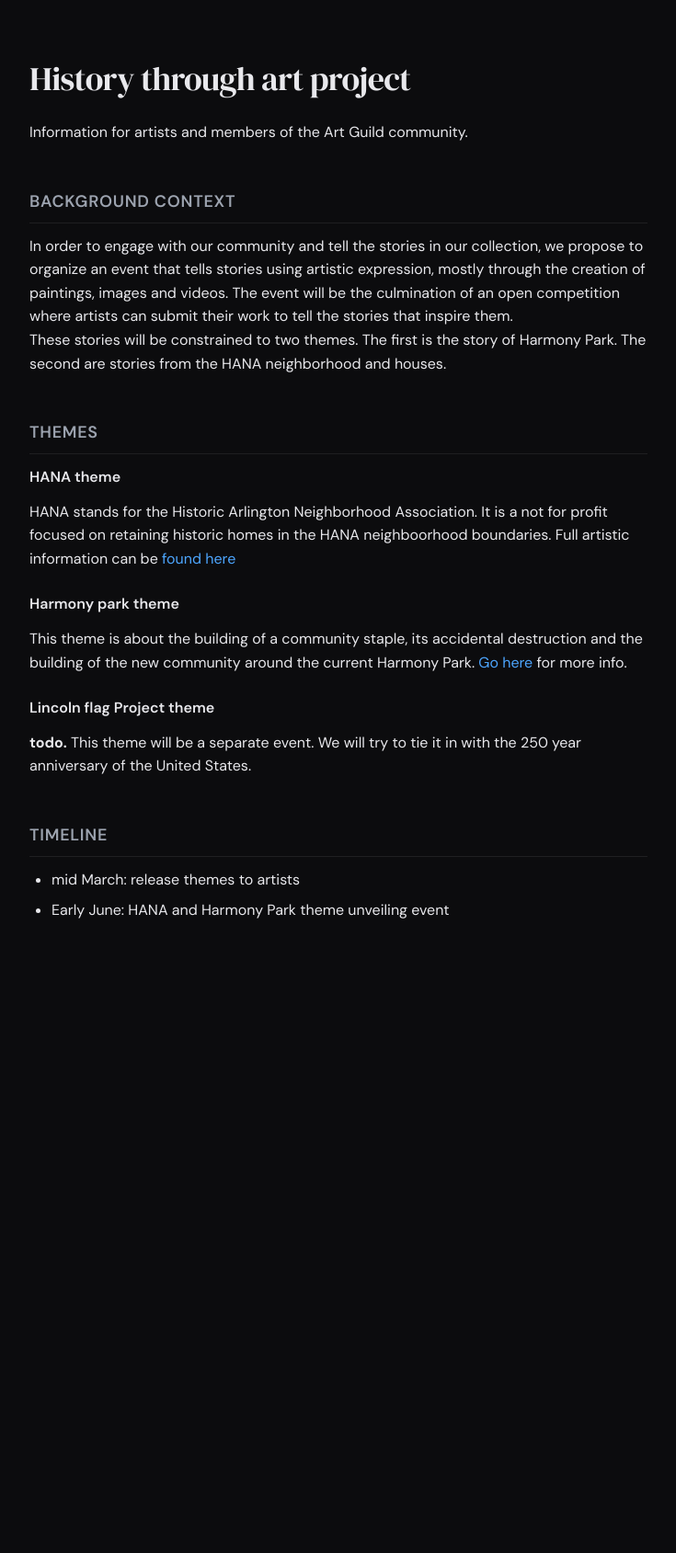
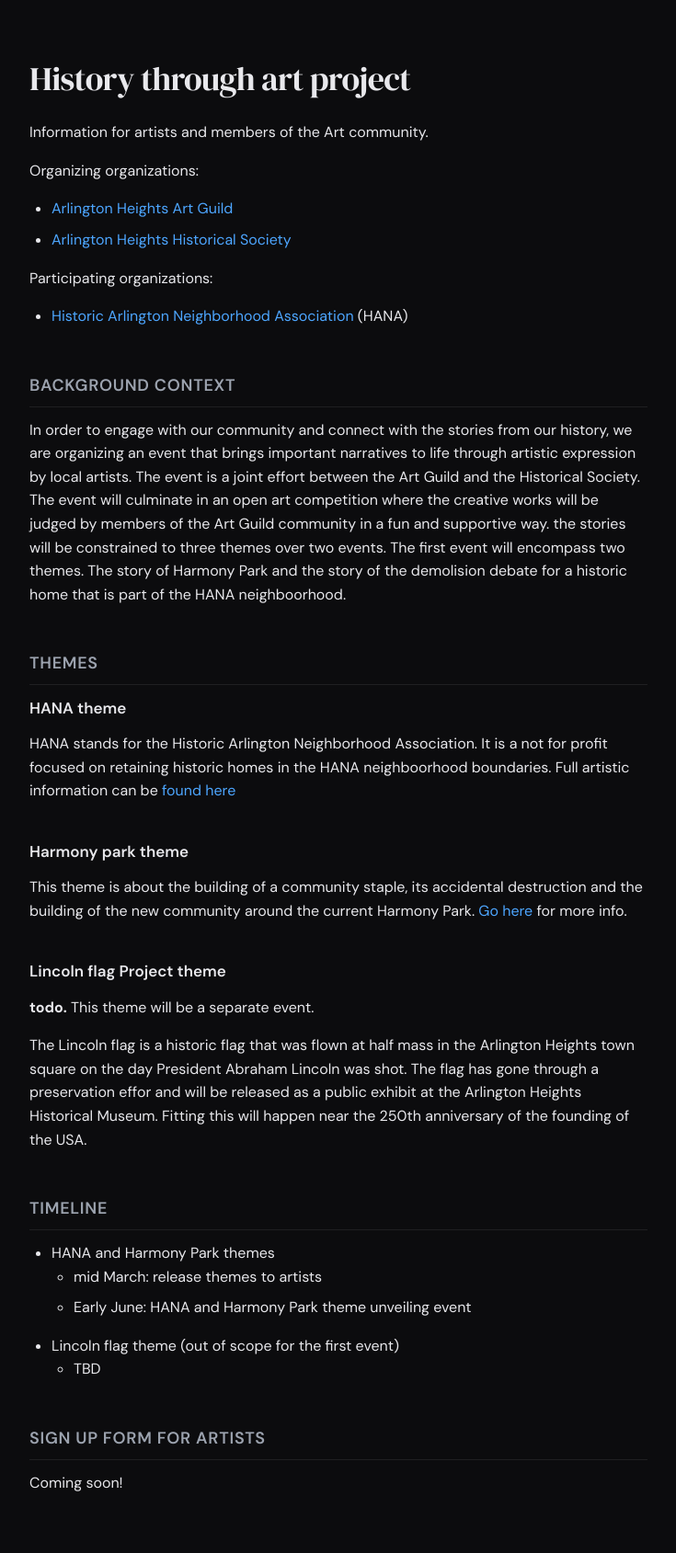
Before and after one commit to Arlington-Heights-Historical-Society/ah-history-through-art, a Jekyll site: the page built from docs/index.md, in a window 1280 px wide. Shown: the whole page at 92% size, without its empty margins (200-935 px from the left). Built offline with Jekyll 4.4.1, drawn with Linux system fonts in a browser that asks for light colours; before the commit the page ends 1083 px from its top, so only the background shows below that.

Commit message:
clean up wording on the artist home page

```diff
--- a/docs/index.md
+++ b/docs/index.md
@@ -4,27 +4,45 @@ title: History through art project
 ---
 
 # History through art project
-Information for artists and members of the Art Guild community.
+Information for artists and members of the Art community.
+
+Organizing organizations:
+* [Arlington Heights Art Guild](https://arlingtonheightsartguild.com/)
+* [Arlington Heights Historical Society](https://www.ahhsociety.org/)
+
+Participating organizations:
+* [Historic Arlington Neighborhood Association](https://www.arlington-hana.com/home) (HANA)
+
 
 ## Background context
 
-In order to engage with our community and tell the stories in our collection, we propose to organize an event that tells stories using artistic expression, mostly through the creation of paintings, images and videos. The event will be the culmination of an open competition where artists can submit their work to tell the stories that inspire them.
-These stories will be constrained to two themes. The first is the story of Harmony Park. The second are stories from the HANA neighborhood and houses.
+In order to engage with our community and connect with the stories from our history, we are organizing an event that brings important narratives to life through artistic expression by local artists. The event is a joint effort between the Art Guild and the Historical Society. The event will culminate in an open art competition where the creative works will be judged by members of the Art Guild community in a fun and supportive way.
+the stories will be constrained to three themes over two events. The first event will encompass two themes. The story of Harmony Park and the story of the demolision debate for a historic home that is part of the HANA neighboorhood.
 
 ## Themes
 
-#### HANA theme
+### HANA theme
 HANA stands for the Historic Arlington Neighborhood Association. It is a not for profit focused on retaining historic homes in the HANA neighboorhood boundaries. Full artistic information can be [found here](hana-theme.md)
 
 
-#### Harmony park theme
+### Harmony park theme
 This theme is about the building of a community staple, its accidental destruction and the building of the new community around the current Harmony Park.
 [Go here](harmony-park-theme.md) for more info.
 
-#### Lincoln flag Project theme
+
+### Lincoln flag Project theme
 **todo.**
-This theme will be a separate event. We will try to tie it in with the 250 year anniversary of the United States.
+This theme will be a separate event.
+
+The Lincoln flag is a historic flag that was flown at half mass in the Arlington Heights town square on the day President Abraham Lincoln was shot. The flag has gone through a preservation effor and will be released as a public exhibit at the Arlington Heights Historical Museum. Fitting this will happen near the 250th anniversary of the founding of the USA.
+
 
 ## Timeline
-* mid March: release themes to artists
-* Early June: HANA and Harmony Park theme unveiling event
+* HANA and Harmony Park themes
+    * mid March: release themes to artists
+    * Early June: HANA and Harmony Park theme unveiling event
+* Lincoln flag theme (out of scope for the first event)
+    * TBD
+
+## Sign up form for artists
+Coming soon!
```
